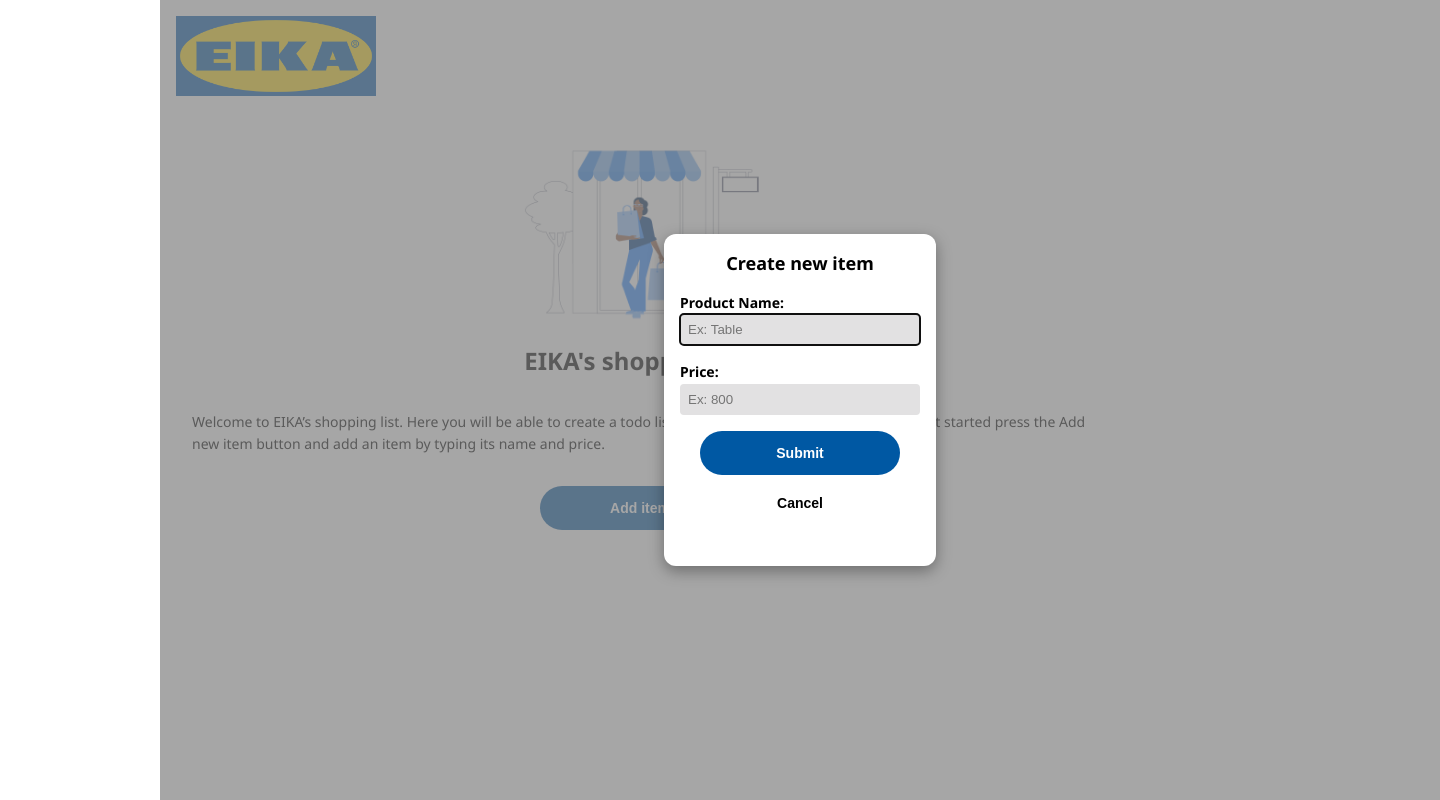
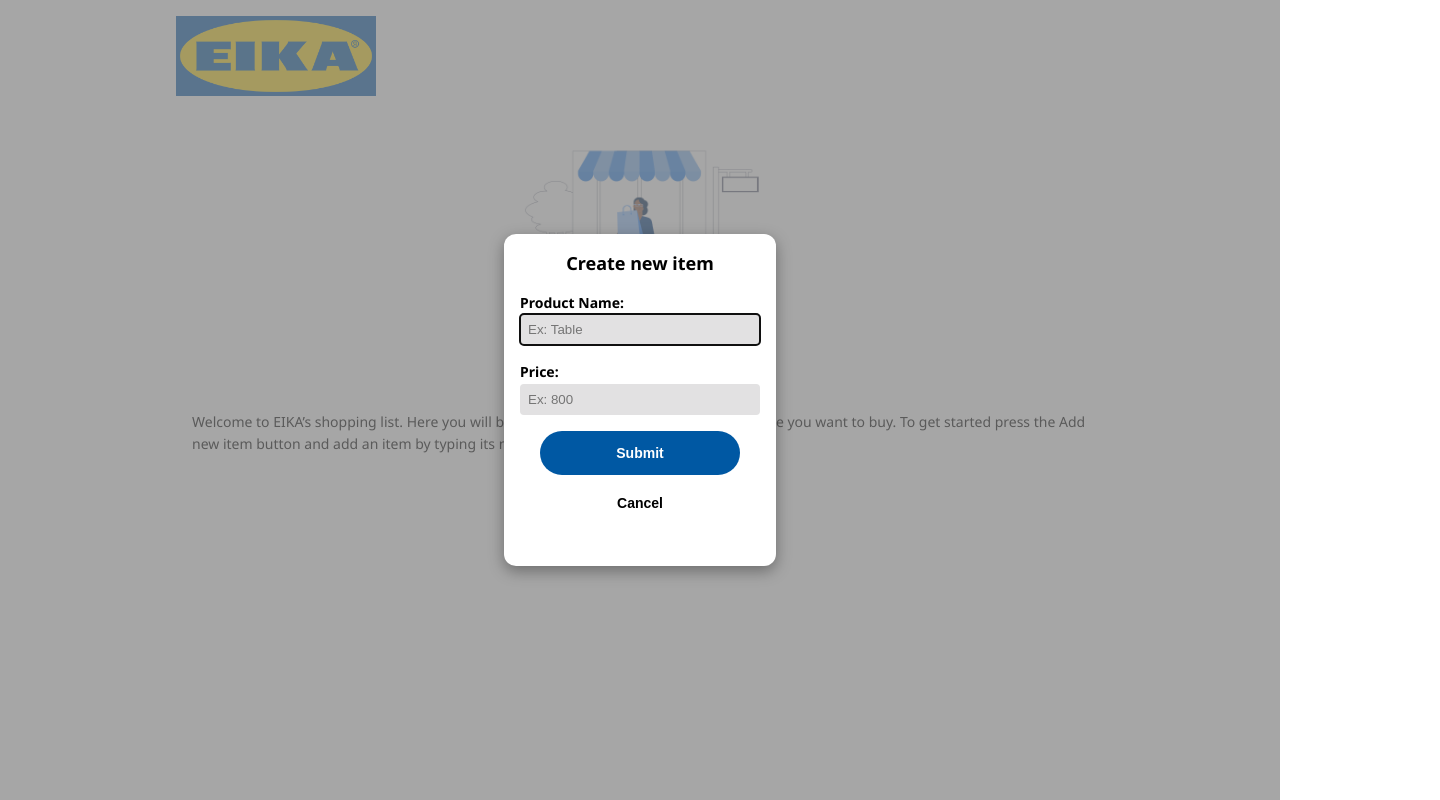
Before and after one commit to rayya89/todo-unitTest, a React (Create React App) app: page / in a window 1280 px wide. Both pictures are taken after a click on the button "Add item". Shown: the whole page, 1440 px wide, since content can reach past the window. Built offline with nearby package versions, Linux system fonts and the light colour scheme.

Commit message:
final css

```diff
--- a/src/styles/components/Modalform.css
+++ b/src/styles/components/Modalform.css
@@ -1,9 +1,10 @@
 .modal {
-width: 100vw;
-  height: 100vh;
+width: 100%;
+  height: 100%;
   background-color: rgba(128, 128, 128, 0.7);
   position: absolute;
   top: 0;
+  left:0;
   display: flex;
   justify-content: center;
   align-items: center;
--- a/src/styles/components/button.css
+++ b/src/styles/components/button.css
@@ -18,4 +18,5 @@
 .button-secondary {
     background-color: white;
     border:none;
+    cursor: pointer;
 }
```
